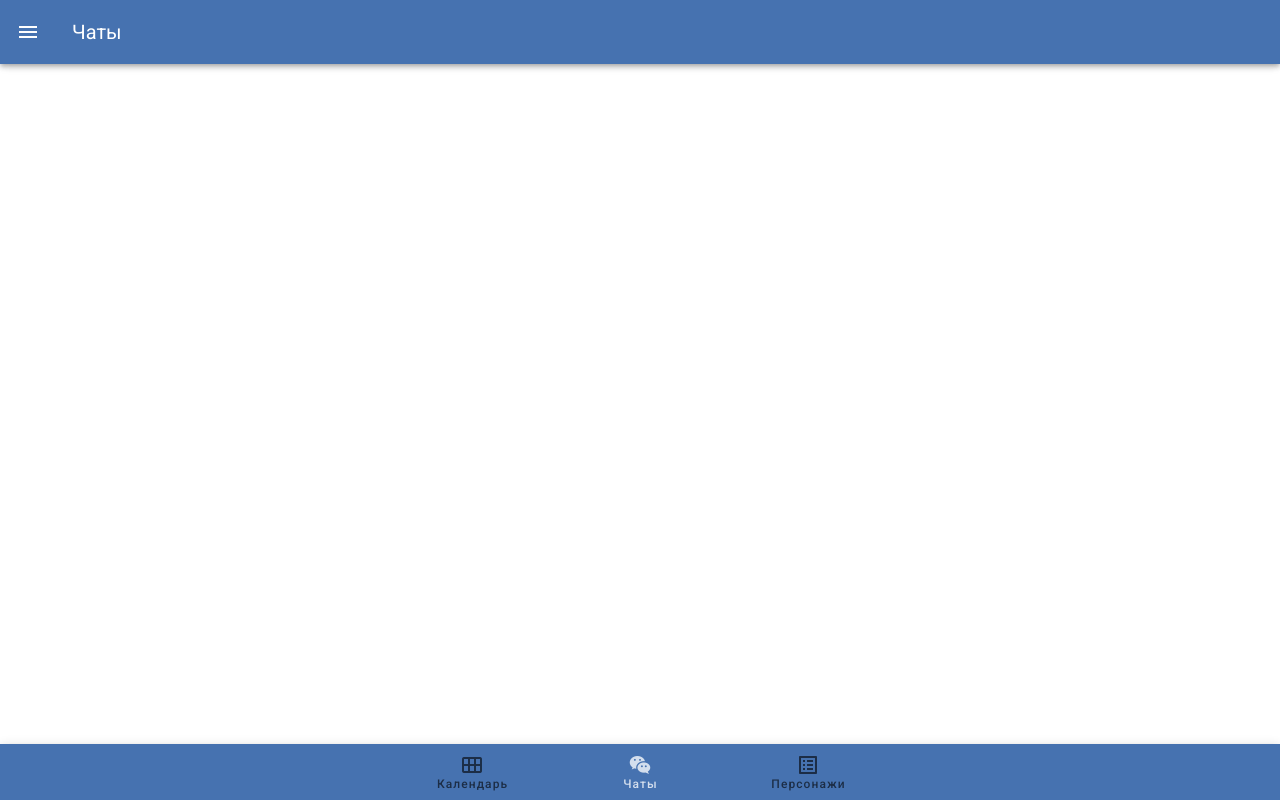
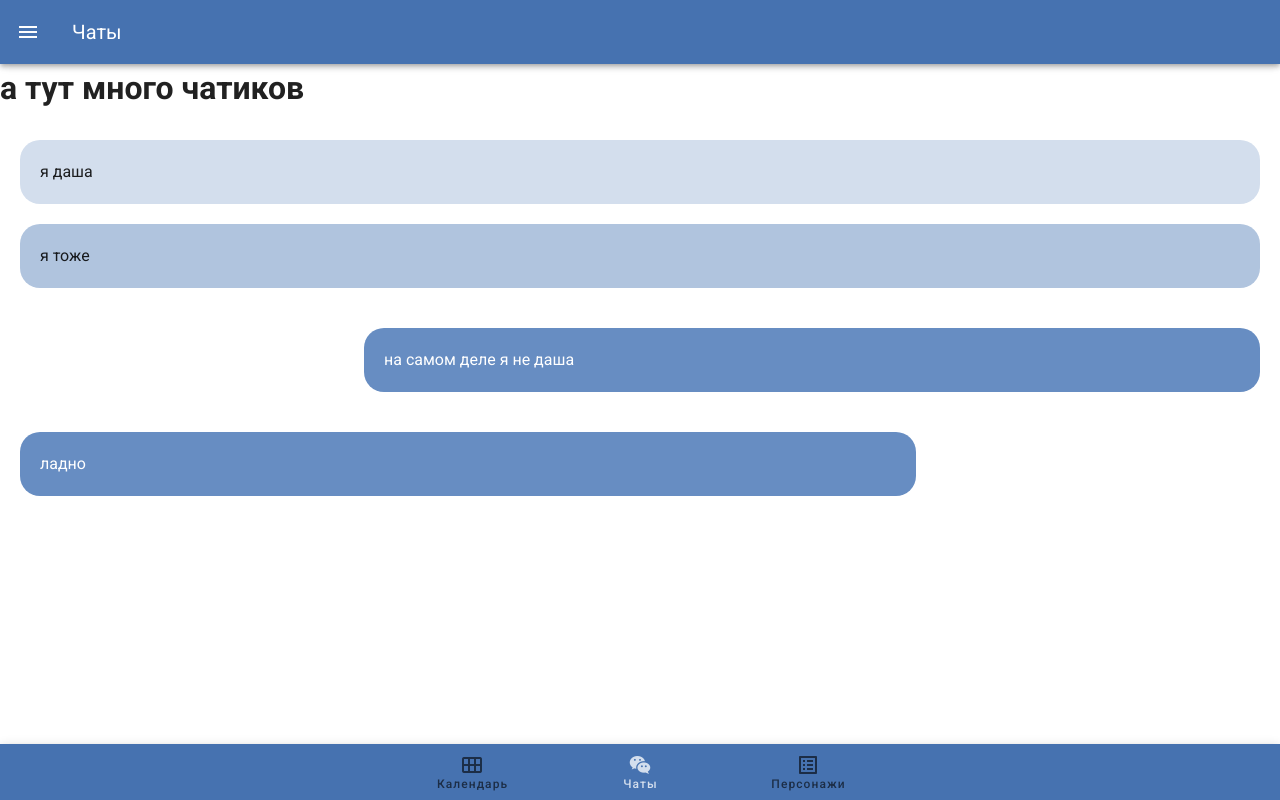
Before and after one commit to mth1lda/iris, a Vue app: page /chat in a window 1280 px wide. Built offline with nearby package versions, Linux system fonts and the light colour scheme.

Commit message:
messages types

```diff
--- /dev/null
+++ b/src/components/TextMessage.vue
@@ -0,0 +1,52 @@
+<template>
+    <div :class="{'role-from-message': type==1, 'role-to-message': type==2, 'out-of-role-from-message': type==3, 'out-of-role-to-message': type==4}">
+    {{text}}
+    </div>
+</template>
+
+<script>
+export default {
+    name: 'text-message',
+    props: {
+        type: {type: Number, default: 1}, text: {type: String, default: 'sdfghjkl'}
+
+    }
+}
+</script>
+
+<style scoped>
+    .role-from-message {
+        padding: 20px;
+        margin: 20px;
+
+        background: #D3DEED;
+        border-radius: 20px;
+    }
+    .role-to-message {
+        padding: 20px;
+        margin: 20px;
+
+        background: #B0C4DE;
+        border-radius: 20px;
+    }
+    .out-of-role-from-message {
+        padding: 20px;
+        margin: 20px;
+        float: left;
+        width: 70%;
+
+        color: white;
+        background: #678DC2;
+        border-radius: 20px;
+    }
+    .out-of-role-to-message {
+        padding: 20px;
+        margin: 20px;
+        float: right;
+        width: 70%;
+
+        color: white;
+        background: #678DC2;
+        border-radius: 20px;
+    }
+</style>
--- a/src/router/index.js
+++ b/src/router/index.js
@@ -4,6 +4,7 @@ import HomeView from '../views/HomeView.vue'
 import CalendarsView from '../views/CalendarsView.vue'
 import ChatsView from '../views/ChatsView.vue'
 import CharactersView from '../views/CharactersView.vue'
+import ChatView from '../views/ChatView.vue'
 
 Vue.use(VueRouter)
 
@@ -27,6 +28,11 @@ const routes = [
     path: '/characters',
     name: 'characters',
     component: CharactersView
+  },
+  {
+    path: '/chat',
+    name: 'chat',
+    component: ChatView
   }
 ]
 
--- /dev/null
+++ b/src/views/ChatView.vue
@@ -0,0 +1,22 @@
+<template>
+  <div class="chat">
+    <h1>а тут много чатиков</h1>
+    <v-list two-line>
+        <text-message :type="1" :text="'я даша'" />
+        <text-message :type="2" :text="'я тоже'"/>
+        <text-message :type="4" :text="'на самом деле я не даша'"/>
+        <text-message :type="3" :text="'ладно'"/>
+    </v-list>
+  </div>
+</template>
+
+<script>
+import TextMessage from '../components/TextMessage.vue'
+
+export default {
+    name: "chat-view",
+    components: {
+        TextMessage
+    }
+  }
+</script>
```
